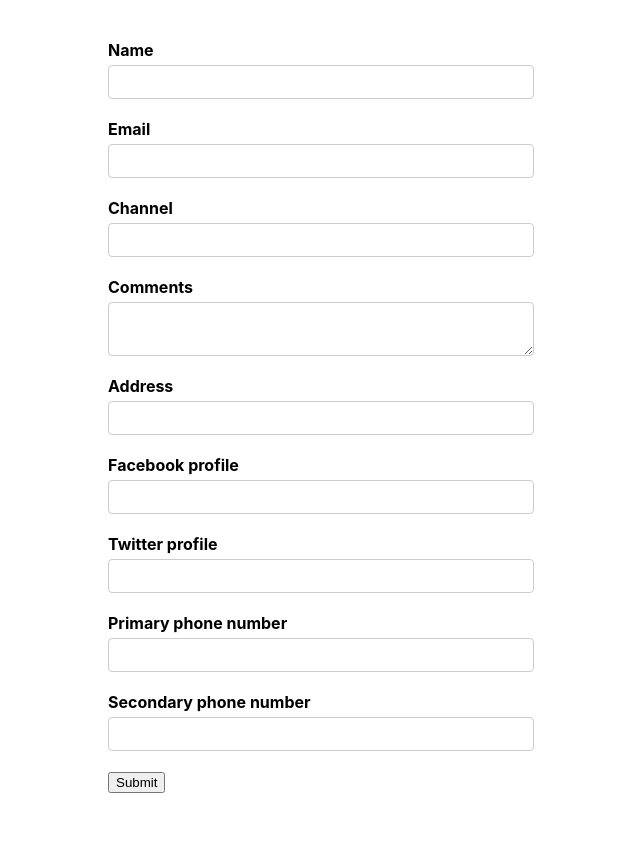
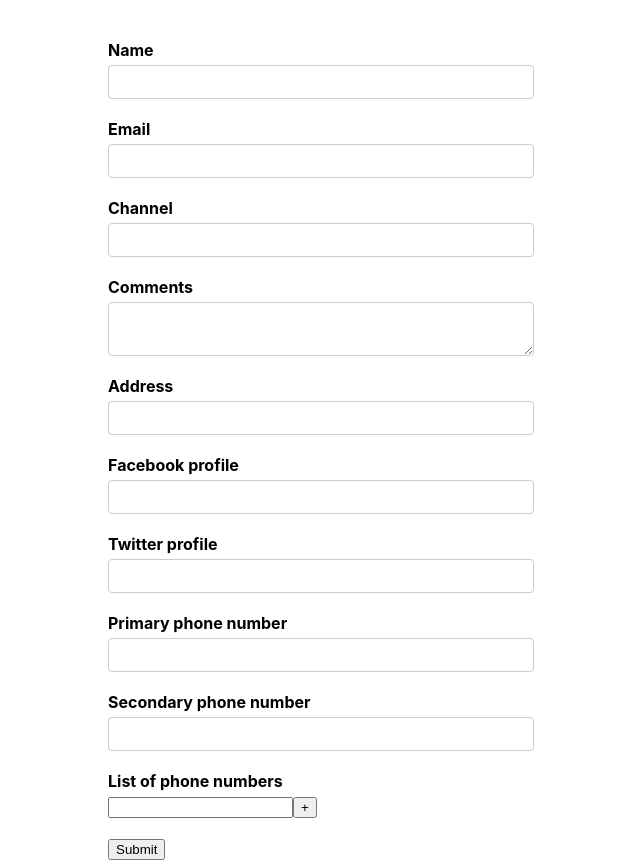
Before and after one commit to vapinedo/React-FormikDemo, a React (Create React App) app: page / in a window 1280 px wide. Shown: the whole page, without its empty margins (319-959 px from the left). Before the commit the page ends 800 px from the top, so only its background shows below. Built offline with nearby package versions, Linux system fonts and the light colour scheme.

Commit message:
[ADD] FieldArray to dynamic adding field

```diff
--- a/src/components/YoutubeForm.js
+++ b/src/components/YoutubeForm.js
@@ -1,5 +1,5 @@
 import React from "react";
-import { Formik, Form, Field, ErrorMessage } from "formik";
+import { Formik, Form, Field, ErrorMessage, FieldArray } from "formik";
 import * as Yup from 'yup';
 import { TextError } from "./TextError";
 
@@ -13,7 +13,8 @@
     facebook: '',
     twitter: ''
   },
-  phoneNumbers: ['', '']
+  phoneNumbers: ['', ''],
+  phNumbers: ['']
 };
 
 const onSubmit = values => {
@@ -29,6 +30,7 @@
 });
 
 export const YoutubeForm = () => {
+
   return (
     <Formik
       initialValues={initialValues}
@@ -93,6 +95,30 @@
           <Field type='text' id='secondaryPh' name='phoneNumbers[1]' />
         </div>
 
+        <div className='form-control'>
+          <label htmlFor='phNumbers'>List of phone numbers</label>
+          <FieldArray name='phNumbers'>
+            {fieldArrayProps => {
+              const {push, remove, form} = fieldArrayProps;
+              const {values} = form;
+              const {phNumbers} = values;
+
+              return <div>
+                {phNumbers.map((phNumber, index) => (
+                  <div key={index}>
+                    <Field name={`phNumbers[${index}]`} />
+                    {
+                      index > 0 &&
+                      <button type='button' onClick={() => remove(index)}>-</button>
+                    }
+                    <button type='button' onClick={() => push('')}>+</button>
+                  </div>
+                ))}
+              </div>
+            }}
+          </FieldArray>
+        </div>
+
         <button type='submit'>Submit</button>
       </Form>
     </Formik>
```
